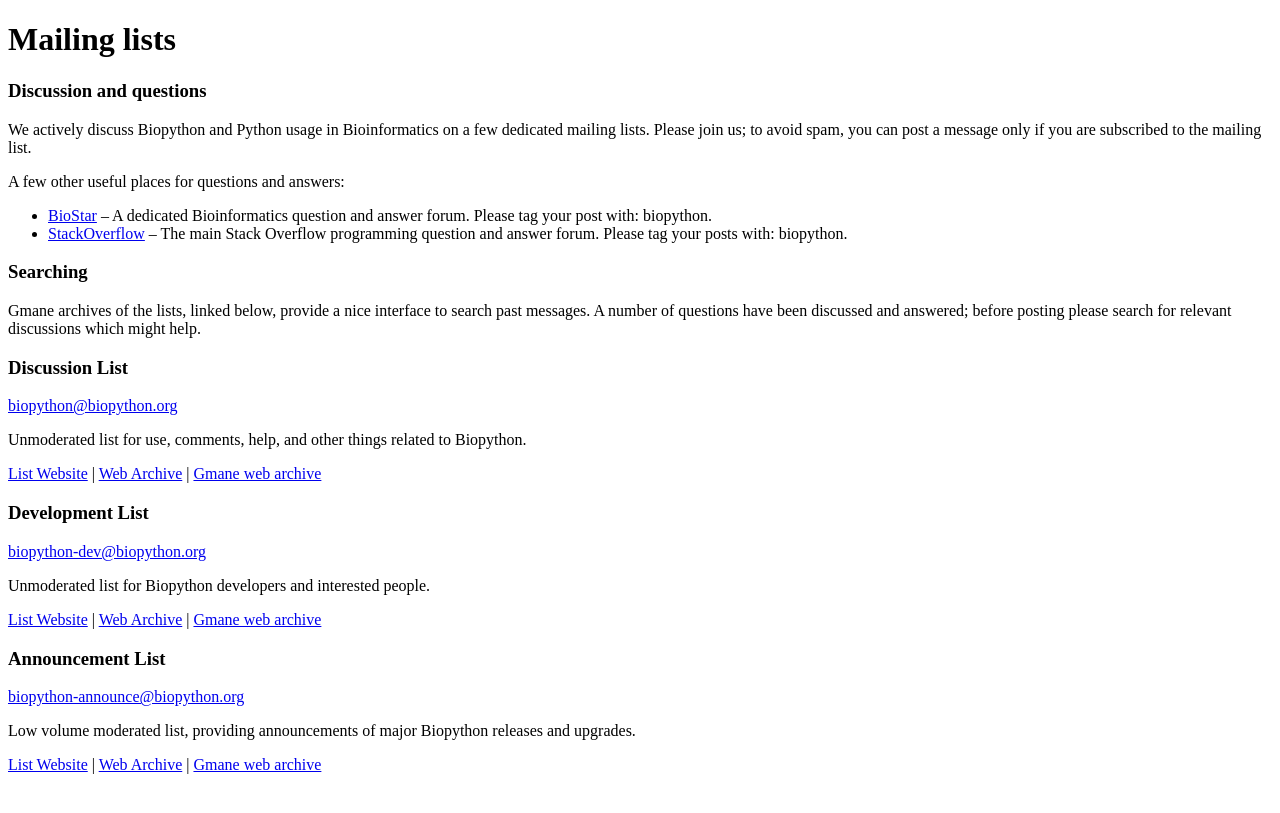
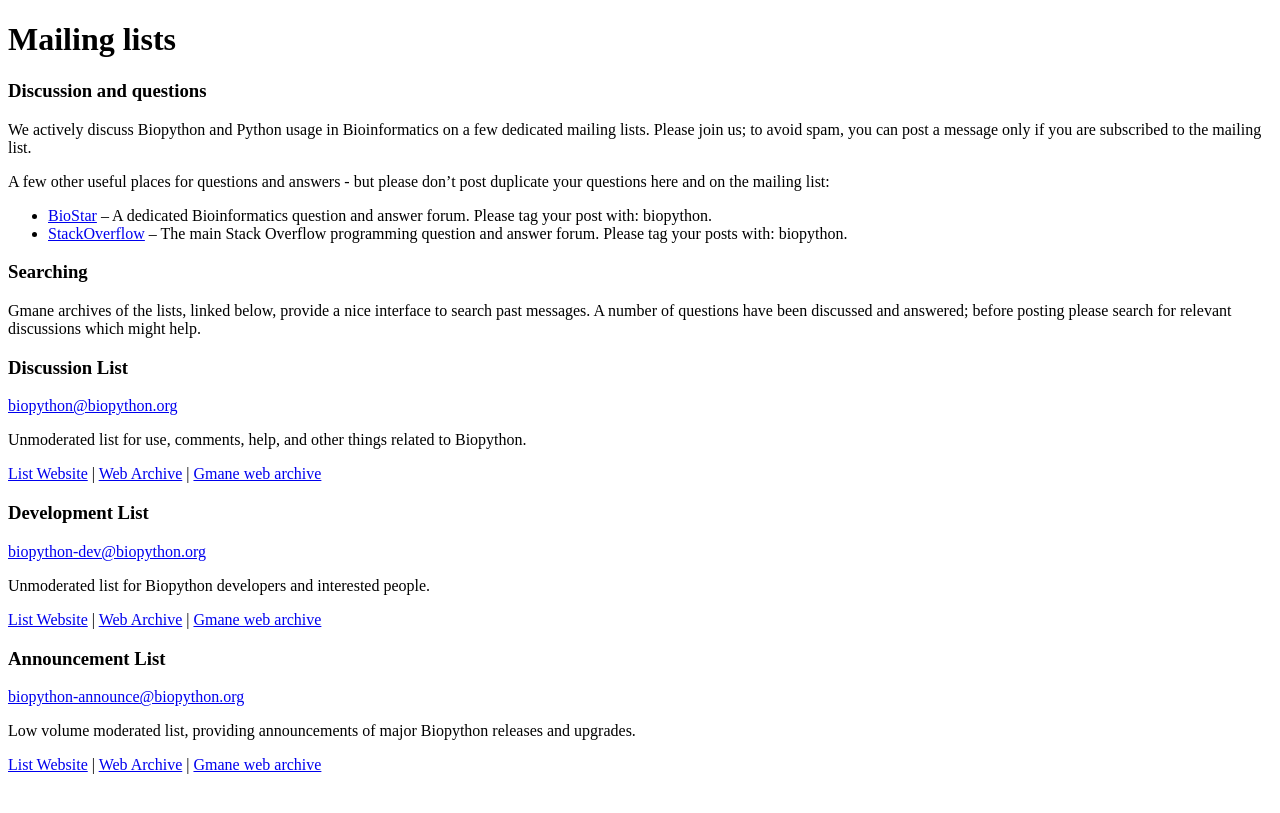
Before and after one commit to biopython/biopython.github.io, a Jekyll site: the page built from wiki/Mailing_lists.md, in a window 1280 px wide. Shown: the top 813 px of the page. Built offline with Jekyll 4.4.1, drawn with Linux system fonts in a browser that asks for light colours.

Commit message:
/* Discussion and questions */ Ask people not to duplicate questions

```diff
--- a/wiki/Mailing_lists.md
+++ b/wiki/Mailing_lists.md
@@ -10,7 +10,8 @@ We actively discuss Biopython and Python usage in Bioinformatics on a
 few dedicated mailing lists. Please join us; to avoid spam, you can post
 a message only if you are subscribed to the mailing list.
 
-A few other useful places for questions and answers:
+A few other useful places for questions and answers - but please don't
+post duplicate your questions here and on the mailing list:
 
 -   [BioStar](http://biostar.stackexchange.com/) -- A dedicated
     Bioinformatics question and answer forum. Please tag your post
```
Also changed, not shown: 1 other file.
